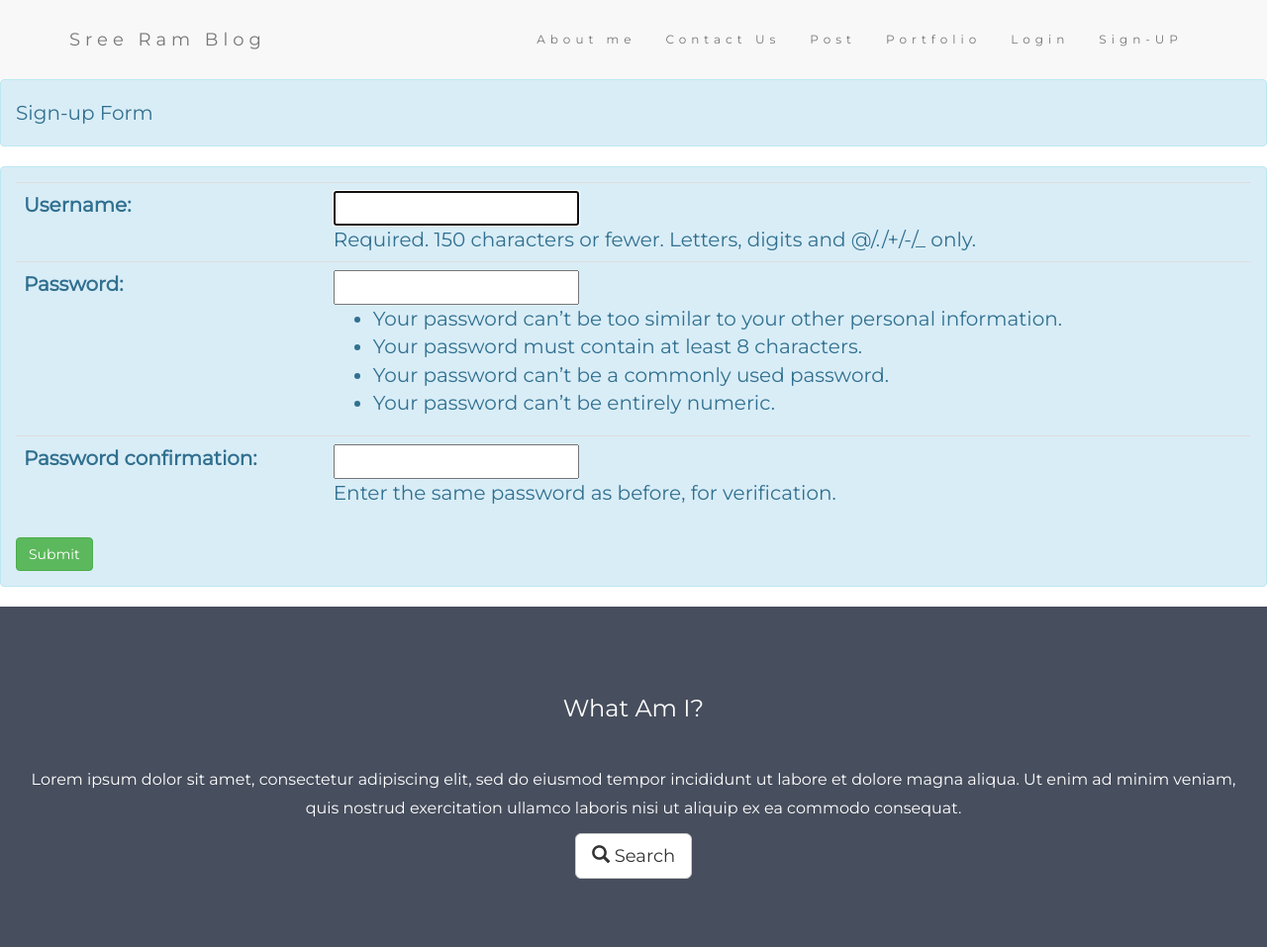
After one commit to santhosh432/myblog, a Django app: page /sign-up/ in a window 1280 px wide. The commit adds this page. Shown: the top 957 px of the page at 99% size. Run offline with Django 3.2, Linux system fonts and the light colour scheme; some libraries are stand-ins or nearby versions.

Commit message:
User creation form

```diff
--- a/blog/views.py
+++ b/blog/views.py
@@ -1,6 +1,8 @@
 from django.shortcuts import render, HttpResponse, redirect
 from .forms import UserRegisteration, PostForm, PostModelForm
 from .models import Post
+from django.contrib.auth.forms import UserCreationForm
+from django.contrib import messages
 # from .forms import PostForm
 # Create your views here.
 
@@ -37,7 +39,7 @@ def create_post(request):
         if post_form.is_valid():
 
             post_form.save()
-
+            messages.success(request, 'Success')
             return redirect('all_posts')
 
     else:
@@ -65,3 +67,19 @@ def post_delete(request, pk=None):
     post = Post.objects.get(id=pk)
     post.delete()
     return redirect('all_posts')
+
+
+def signup(request):
+
+    if request.method == 'POST':
+        user_form = UserCreationForm(request.POST)
+        print(user_form)
+        if user_form.is_valid():
+            user_form.save()
+            messages.success(request, 'Your form is successfully created ')
+            return redirect('/')
+
+    else:
+        user_form = UserCreationForm()
+    context = {'user_form': user_form}
+    return render(request, template_name='blog/sign-up.html', context=context)
--- a/myblog/urls.py
+++ b/myblog/urls.py
@@ -29,4 +29,6 @@ urlpatterns = [
     path('create_post/', views.create_post, name='create_post'),
     path('edit_post/<int:pk>/', views.edit_post, name='edit_post'),
     path('delete_post/<int:pk>/', views.post_delete, name='post_delete'),
+    ## Signup and login
+    path('sign-up/', views.signup, name='signup'),
 ]
--- a/templates/blog/base.html
+++ b/templates/blog/base.html
@@ -72,11 +72,21 @@
         <li><a href="{% url 'all_posts' %}">Post</a></li>
         <li><a href="#">Portfolio</a></li>
         <li><a href="#">Login</a></li>
-        <li><a href="#">Sign-UP</a></li>
+        <li><a href="{% url 'signup' %}">Sign-UP</a></li>
       </ul>
     </div>
   </div>
 </nav>
+
+<!--only for messages-->
+{% if messages %}
+<ul class="alert alert-danger">
+    {% for message in messages %}
+    <li {% if message.tags %} class="{{ message.tags }}"{% endif %}>{{ message }}</li>
+    {% endfor %}
+</ul>
+{% endif %}
+
 {% endblock %}
 
 {% block container_one %}
--- /dev/null
+++ b/templates/blog/sign-up.html
@@ -0,0 +1,17 @@
+{% extends 'blog/base.html' %}
+
+{% block container_one %}
+<div class="alert alert-info">Sign-up Form</div>
+<div class="alert alert-info">
+    <form class="form" method="post">
+        <table class="table">
+            {% csrf_token %}
+                    {{ user_form.as_table }}
+
+        </table>
+        <button class="btn btn-success">Submit</button>
+    </form>
+
+</div>
+
+{% endblock %}
```
Also changed, not shown: db.sqlite3.
